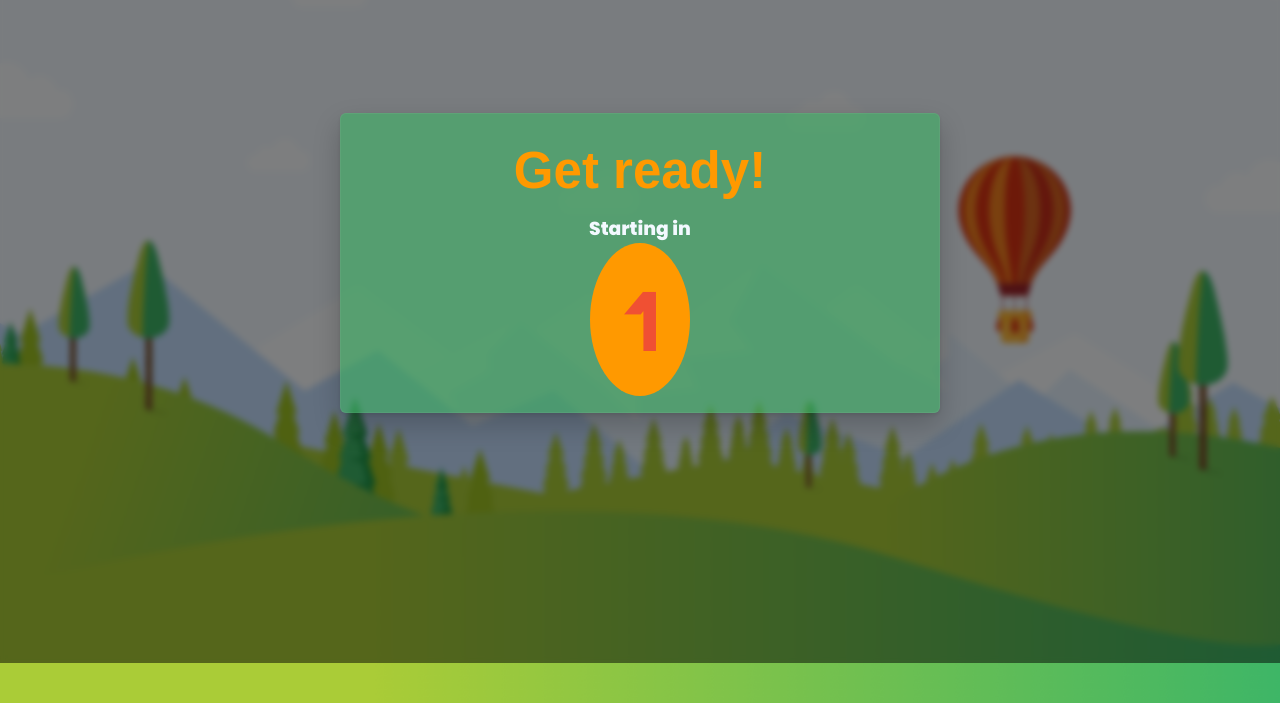
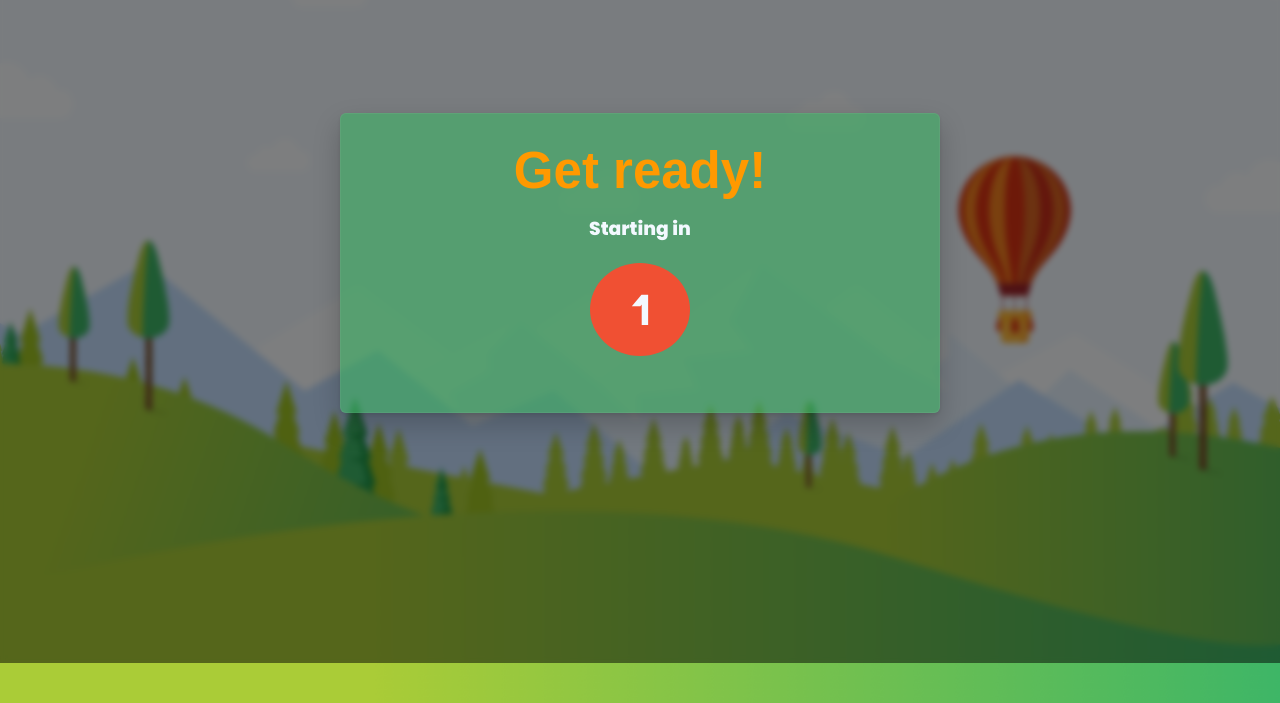
Before and after one commit to mcguenette/tap-touche, a website with bundled scripts: page index.html in a window 1280 px wide. Both pictures are taken after a click on the button "Start". Shown: the part 137-840 px from the top of the page. Built offline with nearby package versions, Linux system fonts and the light colour scheme; a web font is replaced by a local one.

Commit message:
back to 99

```diff
--- a/assets/script/index.js
+++ b/assets/script/index.js
@@ -113,7 +113,7 @@ function updateTimer() {
 }
 
 function startGameTimer() {
-  remainingSeconds = 10; // Change the initial time as needed
+  remainingSeconds = 99;
   timer.textContent = remainingSeconds;
   backgroundMusic.play();
   timerInterval = setInterval(updateTimer, 1000);
--- a/assets/style/style.css
+++ b/assets/style/style.css
@@ -202,8 +202,10 @@ i.fa-solid.fa-rotate-left {
 
 
 span#countdown-start {
-    font-size: 82px;
-    color: var(--primary-red);
+    font-size: 42px;
+    color: var(--light-color);
+    background-color: var(--primary-red);
+    margin-top: 20px;
     display: flex;
     align-items: center;
     justify-content: center;
```
